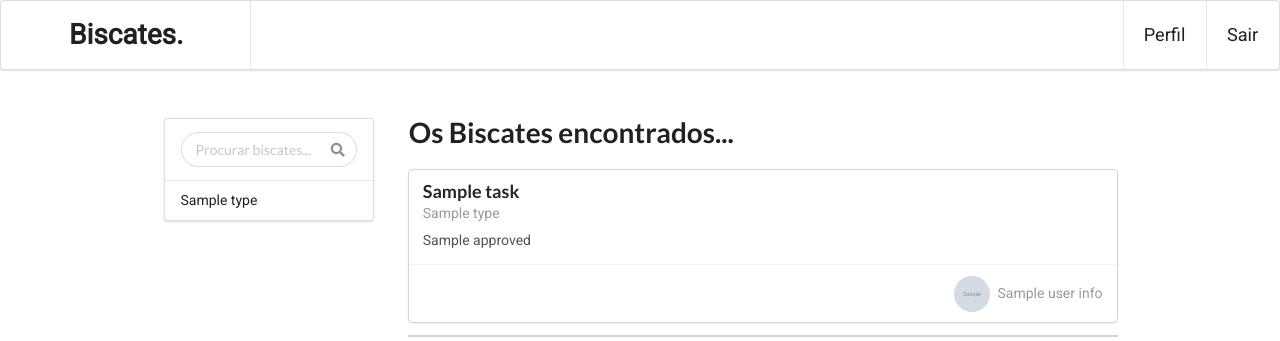
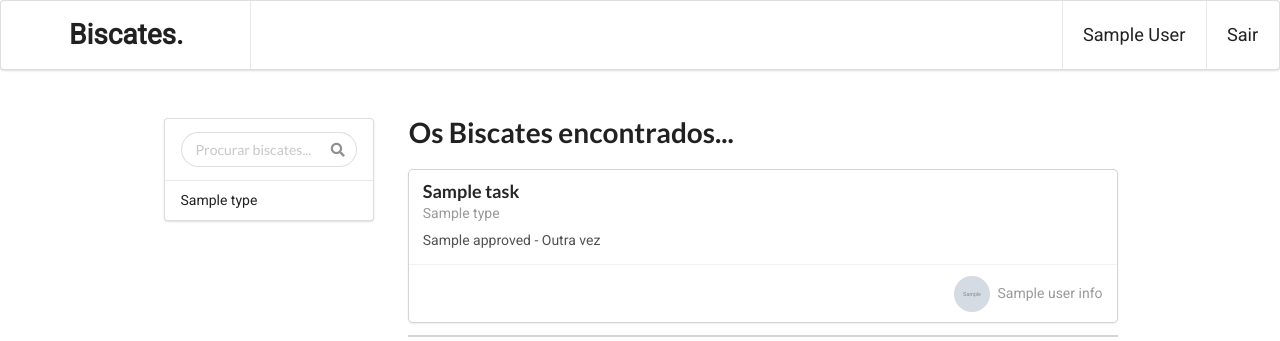
Before and after one commit to makeorbreak-io/biscates, a Flask app: template templates/search.html in a window 1280 px wide. Shown: the top 341 px of the page. Run offline with Flask 2, Linux system fonts and the light colour scheme; the visitor is signed in with stand-in values (Sample User, id 1); the template is opened without the code that fills it: most values are stand-ins (such as "Sample title", 1, 10 or a date in 2020); grey boxes marked "Sample" are stand-in pictures; parts of the project's set-up code (start-up, migrations or seed data) failed here and were passed over; some libraries are stand-ins or nearby versions.

Commit message:
minor improvements

```diff
--- a/app.py
+++ b/app.py
@@ -66,6 +66,7 @@ def login():
 
         if user_id:
             session['id'] = user_id
+            session['name'] = get_user_name(user_id)
             return redirect(url_for('home'))
         else:
             login_form.password.errors = ['Login error']
@@ -77,6 +78,7 @@ def login():
 @app.route("/logout", methods=["GET"])
 def logout():
     session['id'] = None
+    session['name'] = None
     return redirect(url_for('home'))
 
 
@@ -98,6 +100,7 @@ def register():
             user_id = register_user(email, name, password)
             if user_id:
                 session['id'] = user_id
+                session['name'] = get_user_name(user_id)
                 return redirect(url_for('home'))
             else:
                 register_form.confirm_password.errors = ['Erro a registar utilizador.']
--- a/controllers/task_controller.py
+++ b/controllers/task_controller.py
@@ -40,6 +40,10 @@ def validate_login(email, password):
         return user.id
     return None
 
+def get_user_name(id):
+    user = get_user_by_id(id)
+    names = user.name.split(" ")
+    return names[0]
 
 def register_user(email, name, password):
     hash_object = hashlib.sha256(password.encode('utf-8'))
--- a/templates/base.html
+++ b/templates/base.html
@@ -21,7 +21,7 @@
     </a>
     <div class="right menu">
       {% if session['id'] %}
-      <a class="item" href="/profile/{{ session['id'] }}">Perfil</a>
+      <a class="item" href="/profile/{{ session['id'] }}">{{session['name']}}</a>
       <a class="item" href="/logout">Sair</a>
       {% else %}
       <a class="item" href="/login">Entrar</a>
--- a/templates/homepage.html
+++ b/templates/homepage.html
@@ -40,15 +40,14 @@
                 <div class="content">
                     <div class="header">{{task.title}}</div>
                     <div class="meta">
-                        <span class="category">{{task.type}}</span>
+                        <span class="category">{{task.type.name}}</span>
                     </div>
                     <div class="description">
-                        <p>{{task.approved}}</p>
+                        <p>{{task.approved}} - Penso que isto é parvo</p>
                     </div>
                 </div>
                 <div class="extra content">
                     <div class="right floated author">
-
                         <img class="ui  avatar big image" src={{task.user_info.photo or 'https://dt.azadicdn.com/wp-content/plugins/all-in-one-seo-pack/images/default-user-image.png?200'}}> {{task.user_info.name}}
                     </div>
                 </div>
--- a/templates/search.html
+++ b/templates/search.html
@@ -41,15 +41,15 @@
                 <div class="content">
                     <div class="header">{{task.title}}</div>
                     <div class="meta">
-                        <span class="category">{{task.type}}</span>
+                        <span class="category">{{task.type.name}}</span>
                     </div>
                     <div class="description">
-                        <p>{{task.approved}}</p>
+                        <p>{{task.approved}} - Outra vez</p>
                     </div>
                 </div>
                 <div class="extra content">
                     <div class="right floated author">
-                        <img class="ui  avatar big image" src={{task.user_info.photo}}> {{task.user_info.name}}
+                        <img class="ui  avatar big image" src={{task.user_info.photo or 'https://dt.azadicdn.com/wp-content/plugins/all-in-one-seo-pack/images/default-user-image.png?200'}}> {{task.user_info.name}}
                     </div>
                 </div>
             </div>
--- a/templates/task.html
+++ b/templates/task.html
@@ -4,7 +4,7 @@
 <script src="{{ url_for('static', filename='js/task.js') }}"></script>
 <br/>
 <div class="ui row">
-    <img class="ui massive avatar image" style="width: 200px; height: 200px; object-fit: cover;" src={{task.user_info.photo}} />
+    <img class="ui massive avatar image" style="width: 200px; height: 200px; object-fit: cover;" src={{task.user_info.photo or 'https://dt.azadicdn.com/wp-content/plugins/all-in-one-seo-pack/images/default-user-image.png?200'}}/>
 </div>
 <br/>
 <div class="ui row">
```
